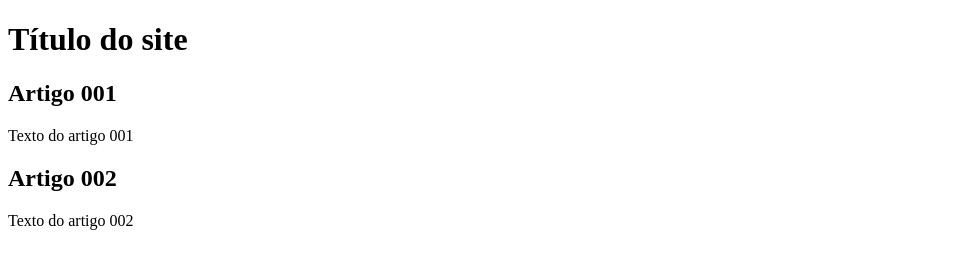
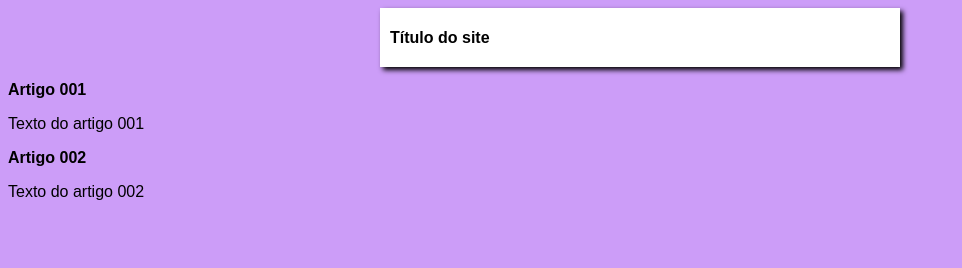
Before and after one commit to etelvinaoliveira/projeto-site, a plain HTML site: page index.html in a window 1280 px wide. Shown: the whole page, without its empty margins (0-962 px from the left). Drawn offline with Linux system fonts and the light colour scheme.

Commit message:
inicio do design

```diff
--- /dev/null
+++ b/estilos/style.css
@@ -0,0 +1,14 @@
+*{
+  font-family: Arial, Helvetica, sans-serif;
+  font-size: 16px;
+}
+body{
+  background-color: rgba(204,157,248);
+}
+main{
+  background-color: white;
+  width: 500px;
+  margin: auto;
+  padding: 10px;
+  box-shadow: 3px 3px 5px rgba(0,0,0,473);
+}
--- a/index.html
+++ b/index.html
@@ -5,6 +5,7 @@
   <meta http-equiv="X-UA-Compatible" content="IE=edge">
   <meta name="viewport" content="width=device-width, initial-scale=1.0">
   <title>Título do site</title>
+  <link rel="stylesheet" href="estilos/style.css">
 </head>
 <body>
   <main>
```
